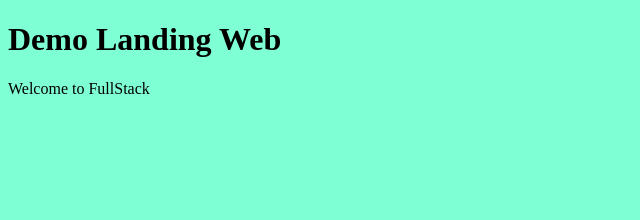
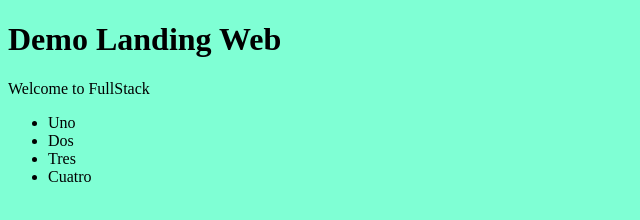
Before and after one commit to carlos-morata/demo_landing_web, a plain HTML site: page index.html in a window 1280 px wide. Shown: the whole page, without its empty margins (0-640 px from the left). Drawn offline with Linux system fonts and the light colour scheme.

Commit message:
lista desordenada añadida

```diff
--- a/index.html
+++ b/index.html
@@ -9,6 +9,12 @@
 <body>
     <h1>Demo Landing Web</h1>
     <p>Welcome to FullStack</p>
+    <ul>
+        <li>Uno</li>
+        <li>Dos</li>
+        <li>Tres</li>
+        <li>Cuatro</li>
+    </ul>
     <script src="./script.js"></script>
 </body>
 </html>
```
